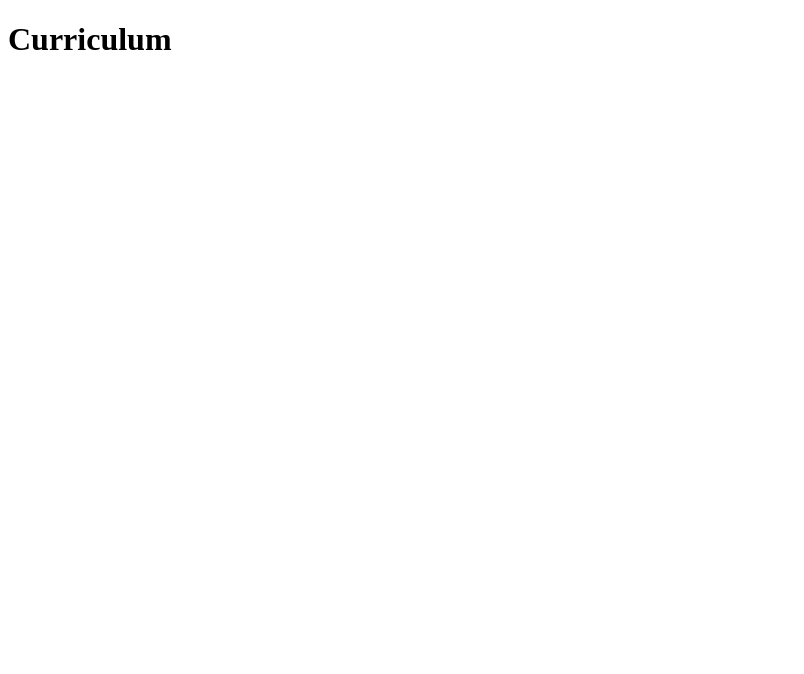
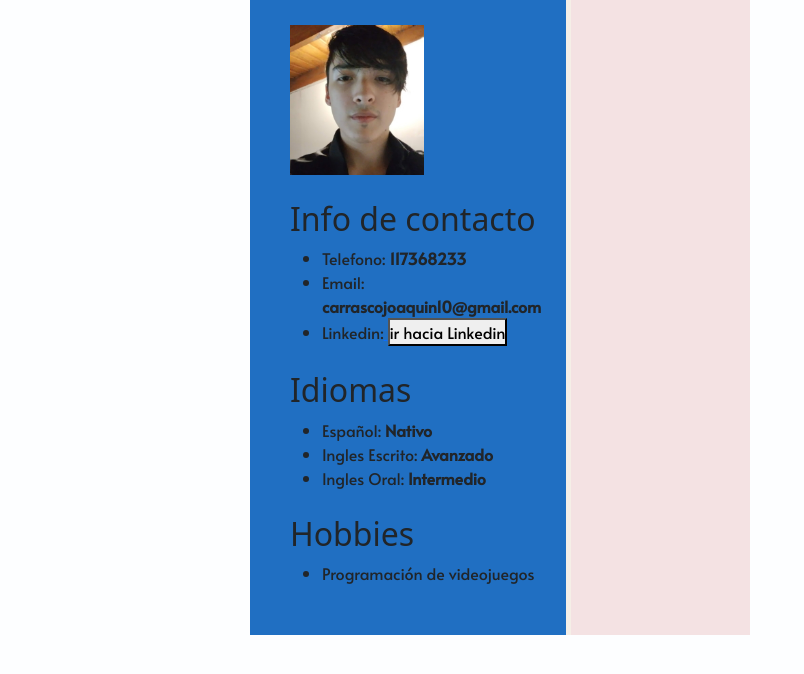
Before and after one commit to YYakoDev/TicMas-Proyecto-Final, a plain HTML site: page index.html in a window 1280 px wide. Shown: the whole page, without its empty margins (0-804 px from the left). Drawn offline with nearby package versions, Linux system fonts and the light colour scheme; a web font is replaced by a local one.

Commit message:
Agregada la carpeta JS y styles con sus archivos correspondientes- y editado el html

```diff
--- /dev/null
+++ b/JS/main.js
@@ -0,0 +1 @@
+"use strict"
--- /dev/null
+++ b/Styles/styles.css
@@ -0,0 +1,54 @@
+* {
+    padding: 0;
+    margin: 0;
+    box-sizing: border-box;
+}
+
+html,body
+{
+    position:fixed;
+
+}
+body {
+    background-color: rgb(253, 254, 255);
+    display: flex;
+    justify-content: center;
+    align-items: center;
+}
+.full {
+    width: 50%;
+    max-width: 1000px;
+    min-height: 100px;
+    background-color: rgb(245, 239, 231);
+    margin: 0px;
+    display: grid;
+    grid-template-columns: 2fr 4fr;
+}
+.col-izq
+{
+    position: initial;
+    background-color: #206FC2;
+    padding: 25px;
+}
+.col-der
+{
+    position: initial;
+    background-color: #F4E2E3;
+    padding: 25px;
+    margin-right: 0px;
+    margin-left: 5px;
+}
+.imagen, .Contacto, .Skills, .Idiomas, .Hobbies, .title,
+.Summary, .Experience, .Education, .project {
+    margin-bottom: 25px;
+    margin-left: 15px;
+}
+li
+{
+    font-family: 'Alata', sans-serif;
+    font-weight: normal;
+    line-height: 1.5;
+}
+.h2 {
+    background-color: rgb(255, 179, 179);
+}
--- a/index.html
+++ b/index.html
@@ -5,9 +5,64 @@
     <meta http-equiv="X-UA-Compatible" content="IE=edge">
     <meta name="viewport" content="width=device-width, initial-scale=1.0">
     <link rel="icon" href="Imagenes/LandingPageIcon.png">
+    <!-- de forma general vamos a utilizar el css provisto por bootstrap-->
+
+    <!-- pero a su vez tambien vamos a proporcionar nuestro propio .css en el caso de que querramos usar fuentes y/o estilos personalizados-->
+        <!-- aca esta el codigo para importar la fuente de googlefonts-->
+        <link rel="preconnect" href="https://fonts.googleapis.com">
+        <link rel="preconnect" href="https://fonts.gstatic.com" crossorigin>
+        <link href="https://cdn.jsdelivr.net/npm/bootstrap@5.3.0-alpha1/dist/css/bootstrap.min.css" rel="stylesheet" integrity="sha384-GLhlTQ8iRABdZLl6O3oVMWSktQOp6b7In1Zl3/Jr59b6EGGoI1aFkw7cmDA6j6gD" crossorigin="anonymous">
+        <!-- primera fuente      font-family: 'Alata', sans-serif;-->
+        <link href="https://fonts.googleapis.com/css2?family=Alata&display=swap" rel="stylesheet">
+        <!-- segunda fuente importada al proyecto   font-family: 'Climate Crisis', cursive;-->
+        <link href="https://fonts.googleapis.com/css2?family=Climate+Crisis&display=swap" rel="stylesheet">
+
+
+    <link rel="stylesheet" href="Styles/styles.css">
     <title>Curriculum Vitae Joaquin Carrasco</title>
 </head>
 <body>
-    <h1>Curriculum</h1>
+    <div class="full">
+        <div class="col-izq">
+            <div class="imagen">
+                <img src="Imagenes/IMGCV.jpg" alt="la imagen de la persona de este CV" height="150px">
+            </div>
+            <div class="Contacto">
+                <h2>Info de contacto</h2>
+                <ul>
+                    <li>Telefono: <b>117368233</b></li>
+                    <li>Email: <b>carrascojoaquin10@gmail.com</b></li>
+                    <li>Linkedin:<a href="https://www.linkedin.com/in/joaquin-carrasco-b583461b5"> <button class="linkedinBtn">ir hacia Linkedin</button></a>  </li>
+                </ul>
+            </div>
+            <div class="Idiomas">
+                <h2>Idiomas </h2>
+                <ul>
+                    <li>Español: <b>Nativo</b></li>
+                    <li>Ingles Escrito: <b>Avanzado</b></li>
+                    <li>Ingles Oral: <b>Intermedio</b></li>
+                </ul>
+            </div>
+            <div class="Hobbies">
+                <h2>Hobbies </h2>
+                <ul>
+                    <li>Programación de videojuegos</li>
+                </ul>
+            </div>
+        </div>
+        <div class="col-der">
+            <div class="Nombre"></div>
+        </div>
+    </div>
+
+
+
+
+
+    <!--Mi JS-->
+    <script src="JS/main.js"></script>
+
+    <!--Bootstrap js-->
+    <script src="https://cdn.jsdelivr.net/npm/bootstrap@5.3.0-alpha1/dist/js/bootstrap.bundle.min.js" integrity="sha384-w76AqPfDkMBDXo30jS1Sgez6pr3x5MlQ1ZAGC+nuZB+EYdgRZgiwxhTBTkF7CXvN" crossorigin="anonymous"></script>
 </body>
 </html>
```
Also changed, not shown: Imagenes/IMGCV.jpg (added).
